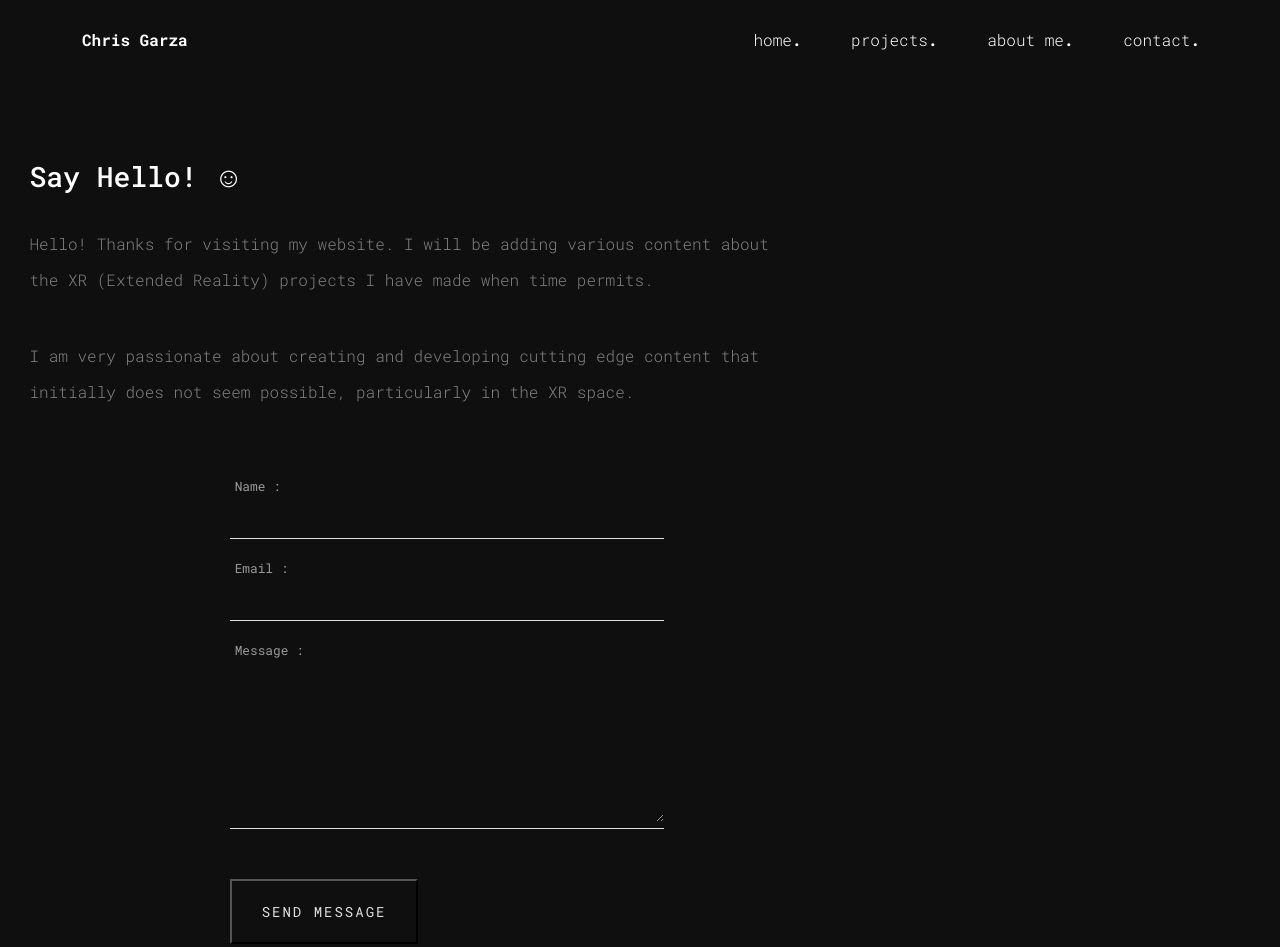
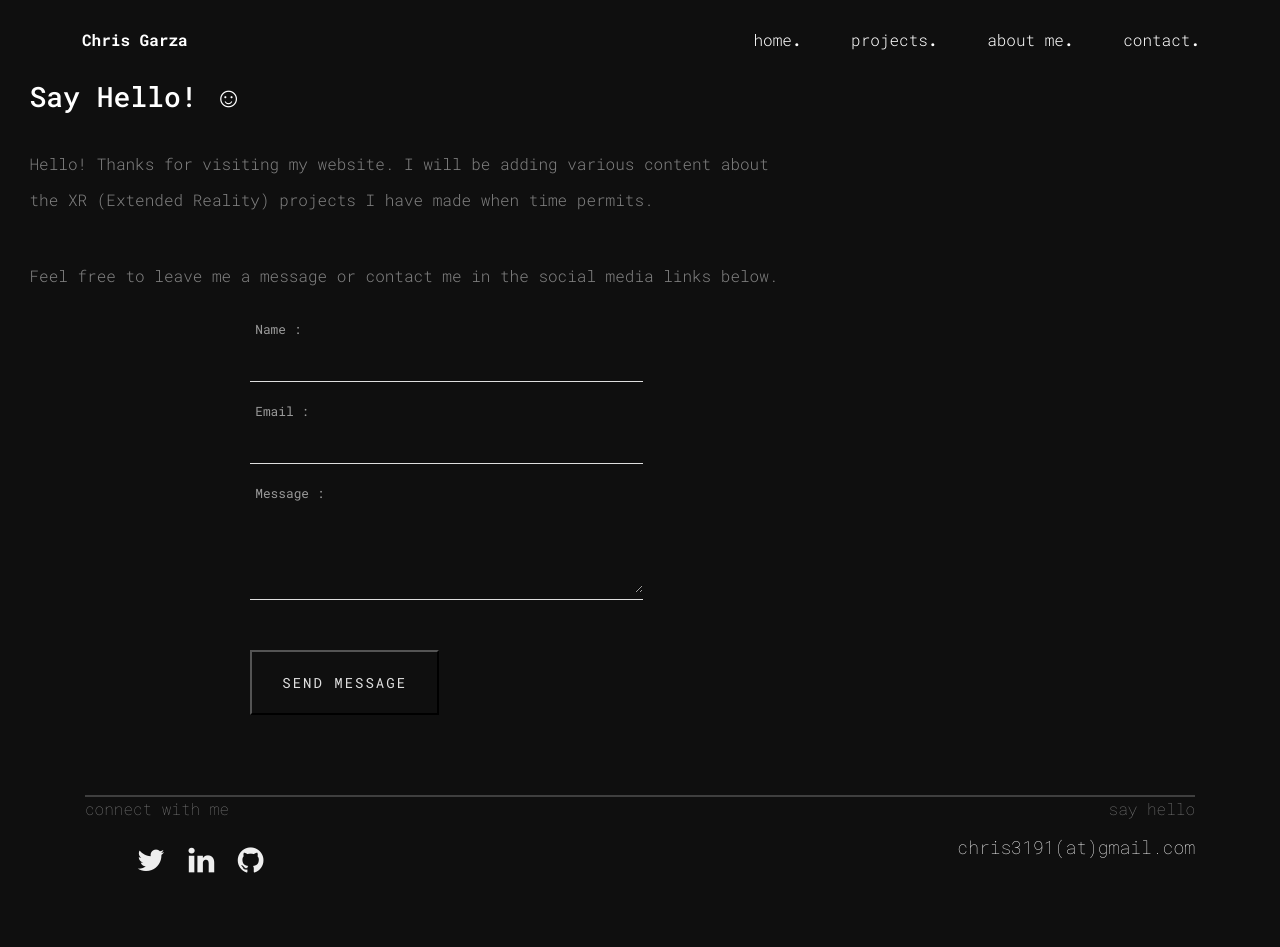
Before and after one commit to chris3191/chris3191.github.io, a plain HTML site: page contact.html in a window 1280 px wide. Shown: the top 947 px of the page. After the commit the page ends 898 px from the top, so only its background shows below. Drawn offline with nearby package versions, Linux system fonts and the light colour scheme.

Commit message:
media fix

```diff
--- a/contact.html
+++ b/contact.html
@@ -59,7 +59,7 @@
         </div>
         <!-- Nav bar end -->
         <div class="whitespace"></div>
-        <div class="whitespace"></div>
+        <!-- <div class="whitespace"></div> -->
 
         <!-- Hero section start -->
         <div class="container">
@@ -73,8 +73,7 @@
                         my website. I will be adding various content about the XR (Extended Reality) projects I have made when time permits.</p>
                         <br>
                         <p class="wow fadeInUp" data-wow-delay="1.2s"></pclass>
-                            I am very passionate about creating and developing cutting edge content that initially does not seem possible,
-                            particularly in the XR space.
+                            Feel free to leave me a message or contact me in the social media links below.
                             </p>
                     </div>
                 </div>
@@ -115,7 +114,7 @@
                                 <label for="contact-project">Message :</label>
                                 <div class="textarea wow fadeInUp">
                                     <textarea type="email" name="contact-project"
-                                    id="contact-project" rows="6" value="" required></textarea>
+                                    id="contact-project" rows="3" value="" required></textarea>
                                 </div>
                         </li>
 
@@ -129,6 +128,8 @@
                     </div>
                 </div>
             </div>
+
+            <div class="whitespace"></div>
 
 
         <!-- Form Section Ends here-->
--- a/style.css
+++ b/style.css
@@ -556,7 +556,7 @@ h6{
 /*-------------Contact form----------------*/
 
 #contact-form{
-    margin: 5% 20%;
+    margin: 0% 22.5%;
 }
 
 #contact-form ul{
```
Also changed, not shown: index.html (+1 -1 lines), project.html (+2 -2 lines).
